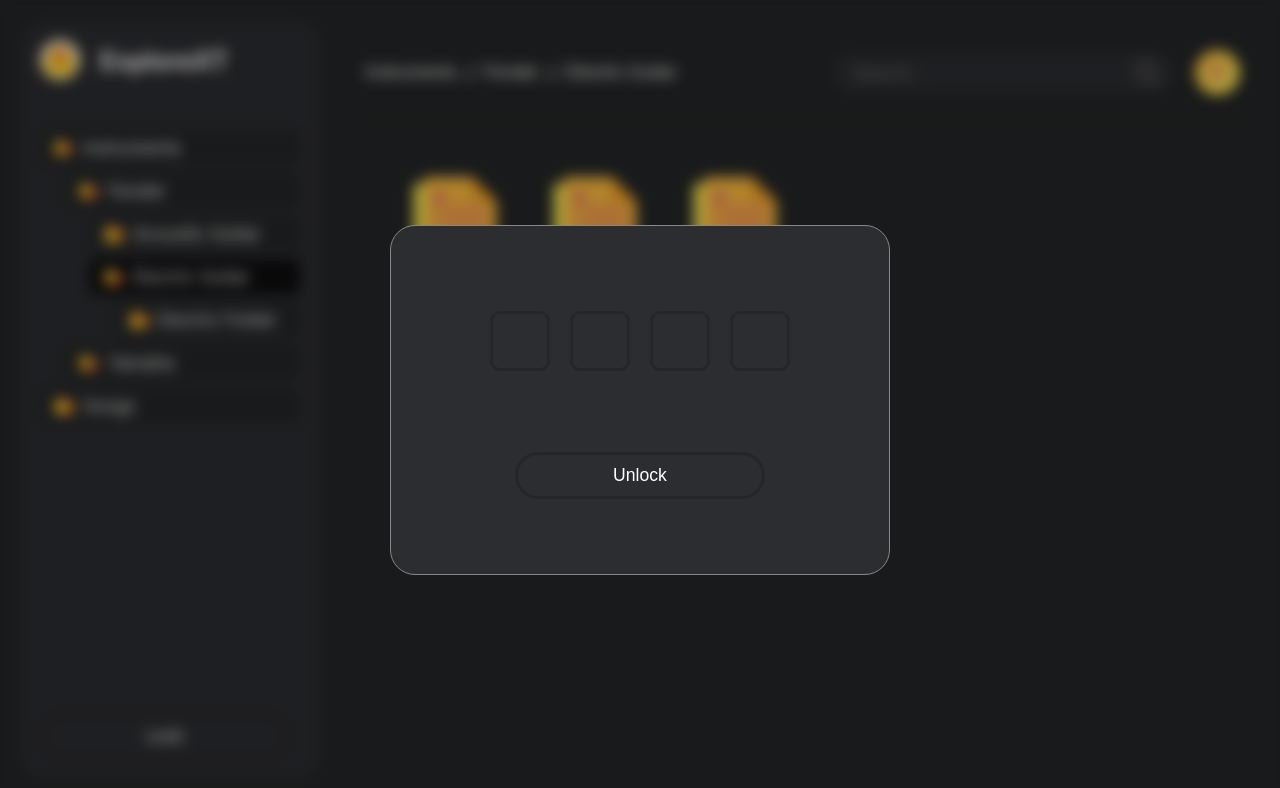
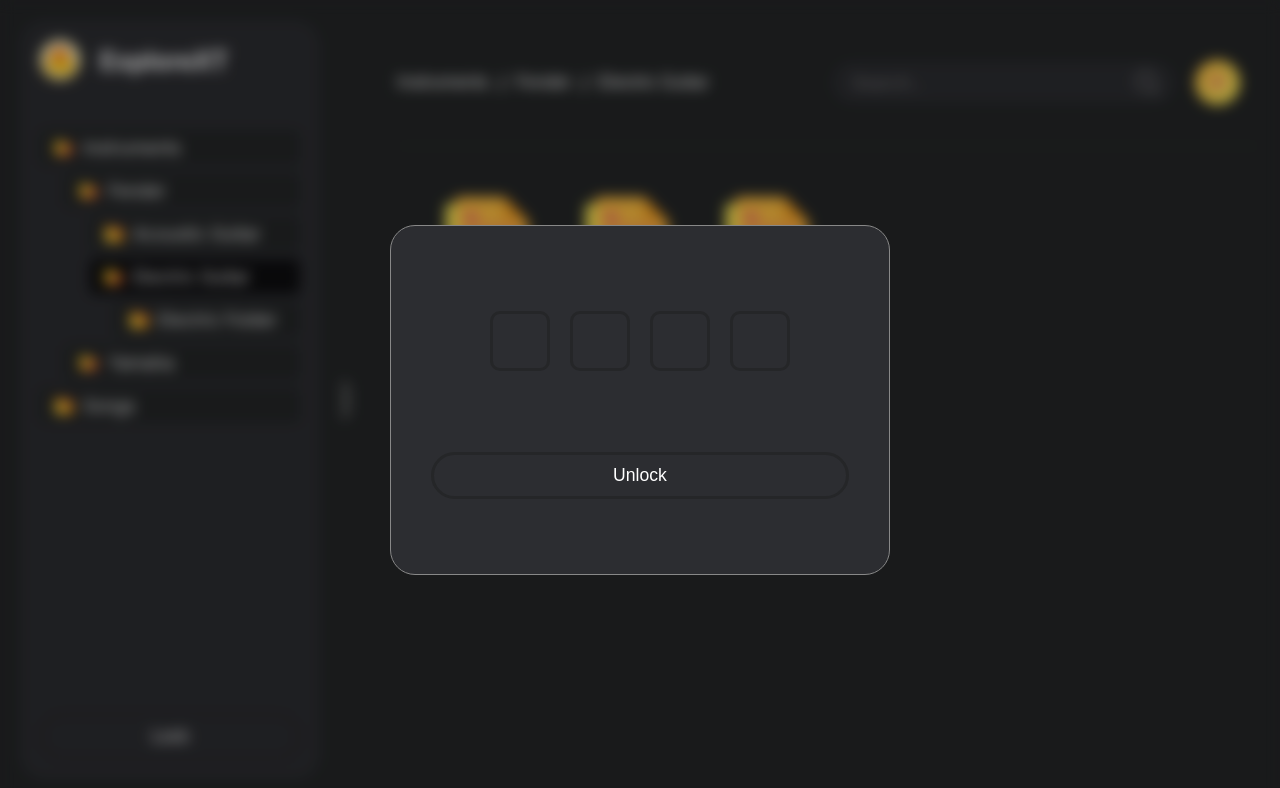
Before and after one commit to Aihab1/ExplorerXT, a React (Create React App) app: page / in a window 1280 px wide. Shown: the top 788 px of the page. Built offline with nearby package versions, Linux system fonts and the light colour scheme.

Commit message:
Added resize feature for sidebar & fixed bugs

```diff
--- a/src/components/Explorer/Breadcrumbs/Breadcrumbs.module.css
+++ b/src/components/Explorer/Breadcrumbs/Breadcrumbs.module.css
@@ -2,8 +2,9 @@
   font-weight: 600;
   font-size: 1.1rem;
   display: flex;
+  flex-wrap: wrap;
   align-items: center;
-  margin: 10px 0;
+  margin: 10px 10px 10px 0;
 }
 
 .breadcrumbs button {
--- a/src/components/Explorer/Search/Search.module.css
+++ b/src/components/Explorer/Search/Search.module.css
@@ -3,10 +3,13 @@
   align-items: center;
   margin: 10px 0;
   margin-left: auto;
+  flex-wrap: wrap-reverse;
+  justify-content: flex-end;
 }
 
 .searchBar {
   position: relative;
+  margin-right: 20px;
 }
 
 .search input {
@@ -45,7 +48,9 @@
   height: 45px;
   text-align: center;
   color: rgb(233, 105, 106);
-  margin: 0 20px;
+  margin-right: 20px;
+  margin-top: 10px;
+  margin-bottom: 10px;
   cursor: pointer;
   transition: all 0.3s ease;
 }
--- a/src/components/Sidebar/Lock/Lock.js
+++ b/src/components/Sidebar/Lock/Lock.js
@@ -1,48 +1,97 @@
-import React, {useState} from "react";
+import React, { useState } from "react";
 import * as classes from "./Lock.module.css";
 
 const Lock = () => {
   const [showLockModal, setShowLockModal] = useState(true);
   const [showError, setShowError] = useState(false);
-  const [pass, setPass] = useState(["","","",""]);
+  const [pass, setPass] = useState(["", "", "", ""]);
 
   const handleUnlock = () => {
-    if(pass.every(el => el === 7)) {
+    if (pass.every((el) => el === 7)) {
       setShowLockModal(false);
     } else {
       setShowError(true);
       setTimeout(() => {
         setShowError(false);
-      }, 1000)
+      }, 1000);
     }
-    setPass(["","","",""]);
-  }
+    setPass(["", "", "", ""]);
+  };
 
   const setPassUtil = (event, idx) => {
-    setPass(pass.map((p, i) => i === idx ? event.target.value === "" ? "" : (event.target.value)%10 : p));
-  }
+    setPass(
+      pass.map((p, i) =>
+        i === idx
+          ? event.target.value === ""
+            ? ""
+            : event.target.value % 10
+          : p
+      )
+    );
+  };
 
   const lockModal = (
     <div className={classes.lockModalOuter}>
       <div className={classes.lockModal}>
         <div className={classes.lockModalPassword}>
-          <input value={pass[0]} onChange={(e) => setPassUtil(e, 0)} className={`${classes.input} ${showError && classes.error}`}></input>
-          <input value={pass[1]} onChange={(e) => setPassUtil(e, 1)} className={`${classes.input} ${showError && classes.error}`}></input>
-          <input value={pass[2]} onChange={(e) => setPassUtil(e, 2)} className={`${classes.input} ${showError && classes.error}`}></input>
-          <input value={pass[3]} onChange={(e) => setPassUtil(e, 3)} className={`${classes.input} ${showError && classes.error}`}></input>
+          <input
+            value={pass[0]}
+            onChange={(e) => setPassUtil(e, 0)}
+            className={`${classes.input} ${showError && classes.error}`}
+            onKeyDown={(e) => {
+              if(e.key === "Enter") {
+                handleUnlock();
+              }
+            }}
+          ></input>
+          <input
+            value={pass[1]}
+            onChange={(e) => setPassUtil(e, 1)}
+            className={`${classes.input} ${showError && classes.error}`}
+            onKeyDown={(e) => {
+              if(e.key === "Enter") {
+                handleUnlock();
+              }
+            }}
+          ></input>
+          <input
+            value={pass[2]}
+            onChange={(e) => setPassUtil(e, 2)}
+            className={`${classes.input} ${showError && classes.error}`}
+            onKeyDown={(e) => {
+              if(e.key === "Enter") {
+                handleUnlock();
+              }
+            }}
+          ></input>
+          <input
+            value={pass[3]}
+            onChange={(e) => setPassUtil(e, 3)}
+            className={`${classes.input} ${showError && classes.error}`}
+            onKeyDown={(e) => {
+              if(e.key === "Enter") {
+                handleUnlock();
+              }
+            }}
+          ></input>
         </div>
-        <button onClick={handleUnlock} className={`${classes.unlockButton} ${showError && classes.error}`}>
-          {showError ? 'Incorrect PIN' : 'Unlock'}
+        <button
+          onClick={handleUnlock}
+          className={`${classes.unlockButton} ${showError && classes.error}`}
+        >
+          {showError ? "Incorrect PIN" : "Unlock"}
         </button>
       </div>
     </div>
   );
 
   return (
-    <div className={classes.lock}>
-      <button onClick={() => setShowLockModal(true)}>Lock</button>
+    <>
+      <div className={classes.lock}>
+        <button onClick={() => setShowLockModal(true)}>Lock</button>
+      </div>
       {showLockModal && lockModal}
-    </div>
+    </>
   );
 };
 
--- a/src/components/Sidebar/Lock/Lock.module.css
+++ b/src/components/Sidebar/Lock/Lock.module.css
@@ -1,5 +1,6 @@
 .lock {
   margin-top: 20px;
+  text-align: center;
 }
 
 .lock button, .unlockButton {
@@ -8,7 +9,6 @@
   padding: 10px 20px;
   border: 3px solid rgb(37, 38, 40);
   width: 100%;
-  max-width: 250px;
   border-radius: 25px;
   color: #fff;
   font-size: 1.1rem;
@@ -27,13 +27,13 @@
   left: 0;
   width: 100%;
   height: 100%;
-  z-index: 10;
   background: rgba(0,0,0,0.3);
   backdrop-filter: blur(7px);
   display: flex;
   justify-content: center;
   align-items: center;
   transition: all 0.3 ease;
+  z-index: 100;
 }
 
 .lockModal {
@@ -46,7 +46,7 @@
   flex-direction: column;
   align-items: center;
   justify-content: space-around;
-  z-index: 11;
+  z-index: 16;
   margin: 20px;
   padding: 40px;
   border-radius: 25px;
--- a/src/components/Sidebar/Sidebar.js
+++ b/src/components/Sidebar/Sidebar.js
@@ -1,17 +1,49 @@
-import React from "react";
+import React, { useEffect } from "react";
 import * as classes from "./Sidebar.module.css";
 import Logo from "./Logo/Logo";
 import Tree from "./Tree/Tree";
 import Lock from "./Lock/Lock";
 
 const Sidebar = () => {
+  useEffect(() => {
+    const sidebar = document.querySelector(`.${classes.sidebar}`);
+    let startX, startWidth;
+    const resizer = document.querySelector(`.${classes.resizer}`);
+
+    function initDrag(e) {
+      startX = e.clientX;
+      startWidth = parseInt(sidebar.clientWidth, 10);
+      document.documentElement.addEventListener("mousemove", doDrag, false);
+      document.documentElement.addEventListener("mouseup", stopDrag, false);
+    }
+
+    function doDrag(e) {
+      if (sidebar) {
+        sidebar.style.width = startWidth + e.clientX - startX + "px";
+      }
+    }
+
+    function stopDrag(e) {
+      document.documentElement.removeEventListener("mousemove", doDrag, false);
+      document.documentElement.removeEventListener("mouseup", stopDrag, false);
+    }
+
+    resizer?.addEventListener("mousedown", initDrag, false);
+  }, []);
+
   return (
-    <div className={classes.sidebar}>
-      <div className={classes.sidebarInner}>
-        <Logo />
-        <Tree />
+    <div className={classes.sidebarOuter}>
+      <div className={`${classes.sidebar}`}>
+        <div className={classes.sidebarInner}>
+          <Logo />
+          <Tree />
+        </div>
+        <Lock />
       </div>
-      <Lock />
+      <div className={classes.resizer}>
+        <div></div>
+        <div></div>
+      </div>
     </div>
   );
 };
--- a/src/components/Sidebar/Sidebar.module.css
+++ b/src/components/Sidebar/Sidebar.module.css
@@ -1,13 +1,41 @@
+.sidebarOuter {
+  display: flex;
+  align-items: center;
+}
+
+.resizer {
+  cursor: pointer;
+  transform: rotate(-90deg);
+  display: flex;
+  flex-direction: column;
+  align-items: center;
+  padding: 10px 5px;
+}
+
+.resizer div:nth-child(1) {
+  width: 40px;
+}
+
+.resizer div:nth-child(2) {
+  width: 30px;
+}
+
+.resizer > div {
+  height: 2px;
+  margin: 1px;
+  background: rgb(136,136,136);
+}
+
 .sidebar {
   background: #2c2d31;
-  margin: 20px;
+  margin: 20px 0 20px 20px;
   padding: 20px;
   border-radius: 25px;
-  width: 100%;
-  max-width: 300px;
   height: calc(100vh - 40px);
   overflow: auto;
   display: flex;
   flex-direction: column;
   justify-content: space-between;
+  z-index: 12;
+  width: 300px;
 }
--- a/src/components/Sidebar/Tree/Tree.module.css
+++ b/src/components/Sidebar/Tree/Tree.module.css
@@ -13,6 +13,7 @@
   align-items: center;
   cursor: pointer;
   transition: all 0.3s ease;
+  overflow-x: auto;
 }
 
 .dirOuter img {
--- a/src/index.css
+++ b/src/index.css
@@ -14,6 +14,7 @@ body {
   -moz-osx-font-smoothing: grayscale;
   background: #242627;
   color: #fff;
+  position: relative;
 }
 
 input, textarea {
@@ -37,6 +38,7 @@ code {
 ::-webkit-scrollbar {
   background-color: transparent;
   width: 7px;
+  height: 7px;
   transition: all 0.5s ease;
 }
 
```
